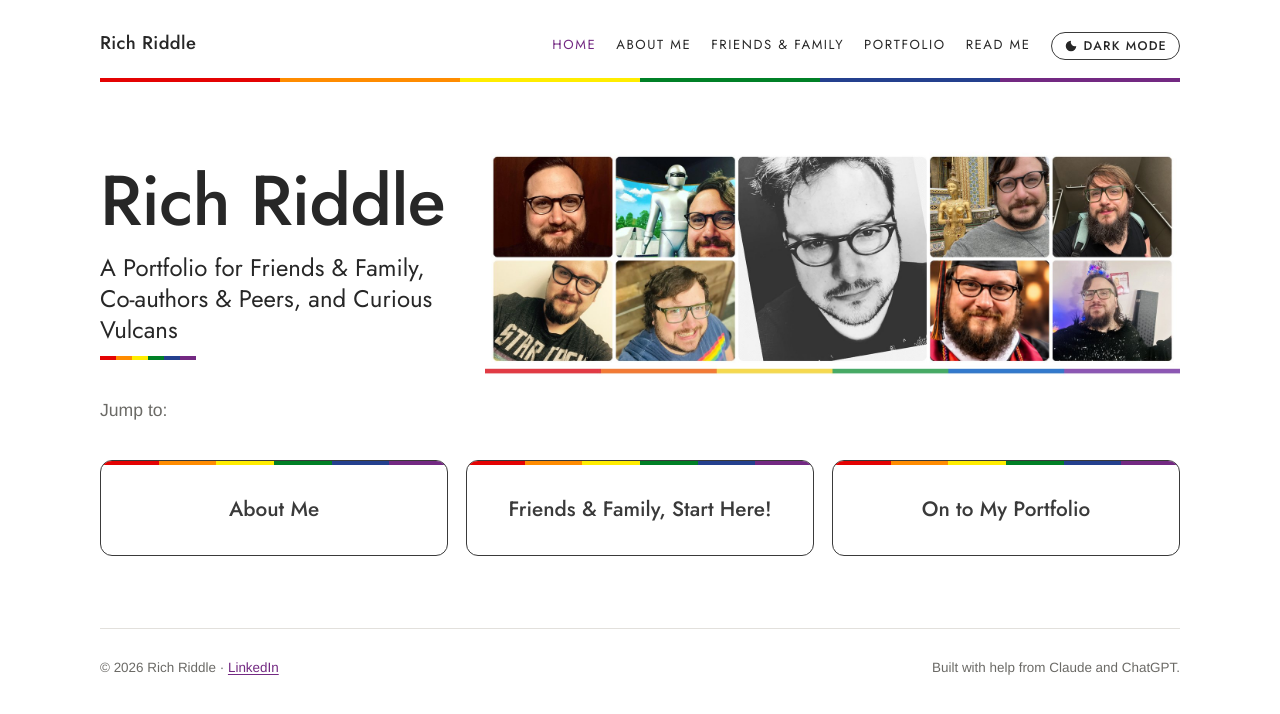
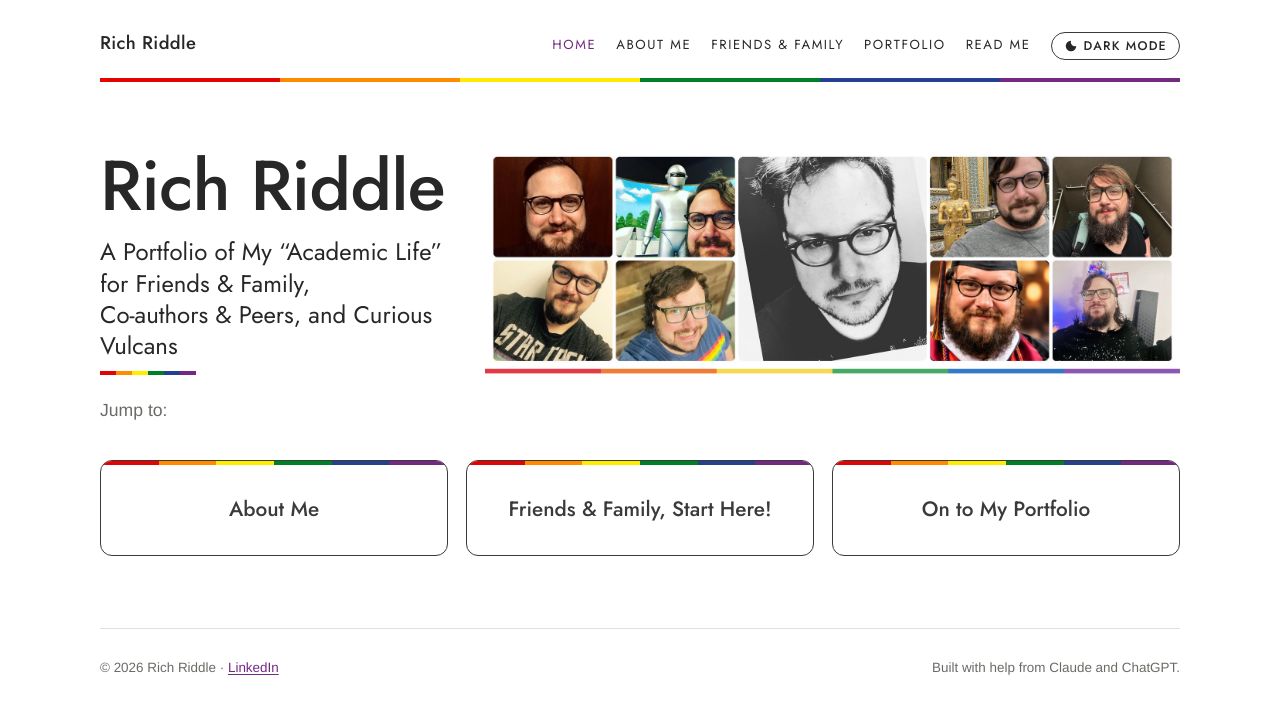
Before and after one commit to prof-richriddle/portfolio, a Jekyll site: the page built from index.html, in a window 1280 px wide. Shown: the top 714 px of the page. Built offline with Jekyll 4.4.1, drawn with Linux system fonts in a browser that asks for light colours.

Commit message:
Home: title now says what the portfolio is of (usability test 3)
Co-Authored-By: Claude Opus 5.5 <noreply@anthropic.com>
Claude-Session: https://claude.ai/code/session_01LKxkcfdpkeKgywibvvsXFB

```diff
--- a/_config.yml
+++ b/_config.yml
@@ -1,4 +1,4 @@
-title: "Rich Riddle: A Portfolio for Friends & Family, Co-authors & Peers, and Curious Vulcans"
+title: "Rich Riddle: A Portfolio of My “Academic Life” for Friends & Family, Co-authors & Peers, and Curious Vulcans"
 description: "A Portfolio Guide for Various Folk in My Life"
 author: "Rich Riddle"
 url: "https://prof-richriddle.github.io"
--- a/assets/css/style.css
+++ b/assets/css/style.css
@@ -331,3 +331,5 @@ nav.top li.toggle-li { display: flex; align-items: center; }
 
 /* Friends & Family: lead-in line above the project steps */
 .steps-lead { margin: 0 0 18px; font-size: 1.05rem; color: var(--muted); }
+
+.nowrap { white-space: nowrap; }
--- a/index.html
+++ b/index.html
@@ -5,7 +5,7 @@ layout: default
   <div class="home-hero">
   <div class="home-id">
   <h1>Rich Riddle</h1>
-  <p class="home-tag">A Portfolio for Friends &amp; Family, Co-authors &amp; Peers, and Curious Vulcans</p>
+  <p class="home-tag">A Portfolio of My <span class="nowrap">“Academic Life”</span> for <span class="nowrap">Friends &amp; Family,</span> <span class="nowrap">Co-authors &amp; Peers,</span> and Curious Vulcans</p>
   </div>
   <figure class="banner">
     <img src="{{ '/assets/images/about-banner.jpg' | relative_url }}" width="1800" height="600" alt="A collage of nine photos of Rich Riddle: in front of a wood door; a selfie with a giant silver robot statue; a large black-and-white portrait in the center; in front of an ornate gold temple statue; in a stairwell with a backpack; in a Star Trek T-shirt; smiling in a blue T-shirt with a rainbow stripe; in a graduation cap and gown; and in a sparkly sweater by a Christmas tree.">
```
